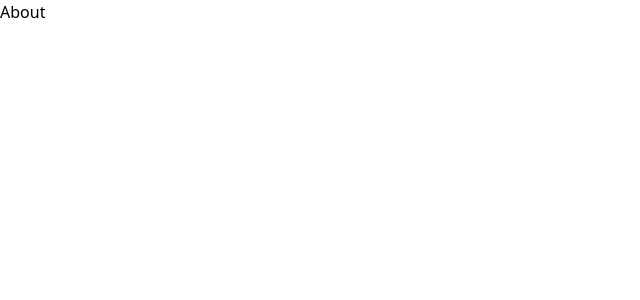
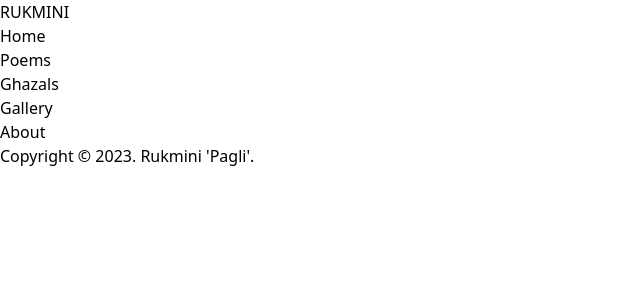
Before and after one commit to nur0078/pagli-writes, a React (Vite) app: page /about in a window 1280 px wide. Shown: the top 300 px of the page, without its empty margins (0-640 px from the left). Built offline with nearby package versions, Linux system fonts and the light colour scheme.

Commit message:
added footer, nav components

```diff
--- a/src/components/About.tsx
+++ b/src/components/About.tsx
@@ -1,7 +1,16 @@
 import React from 'react';
+import Navbar from './Navbar';
+import Footer from './Footer';
 
 const About = () => {
-  return <div>About</div>;
+  return (
+    <div className="container--about">
+      <Navbar />
+      <div className="about--body"></div>
+
+      <Footer />
+    </div>
+  );
 };
 
 export default About;
--- /dev/null
+++ b/src/components/Footer.tsx
@@ -0,0 +1,11 @@
+import React from 'react';
+
+const Footer = () => {
+  return (
+    <footer className="container--footer">
+      <h4> Copyright &copy; 2023. Rukmini 'Pagli'. </h4>
+    </footer>
+  );
+};
+
+export default Footer;
--- /dev/null
+++ b/src/components/Navbar.tsx
@@ -0,0 +1,20 @@
+import React from 'react';
+
+const Navbar = () => {
+  return (
+    <nav className="navbar">
+      <h4 className="logo--text"> RUKMINI</h4>
+      <div className="menu--list">
+        <ul className="menu--items">
+          <li className="menu-category">Home</li>
+          <li className="menu-category">Poems</li>
+          <li className="menu-category">Ghazals</li>
+          <li className="menu-category">Gallery</li>
+          <li className="menu-category">About</li>
+        </ul>
+      </div>
+    </nav>
+  );
+};
+
+export default Navbar;
```
Also changed, not shown: notes.txt.
